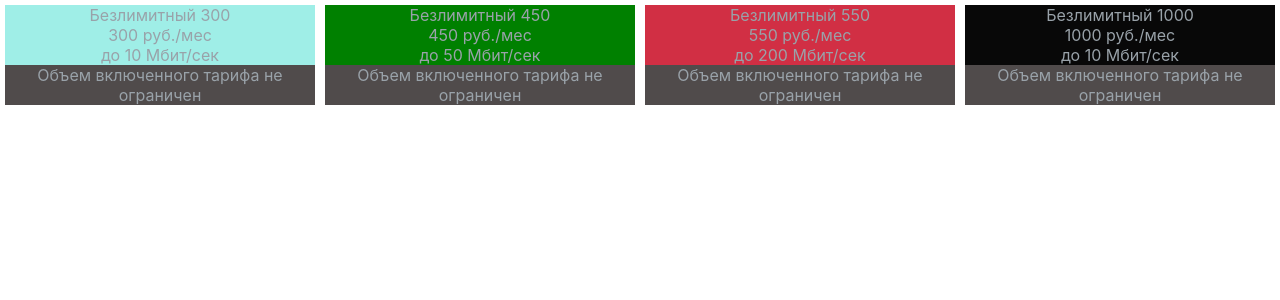
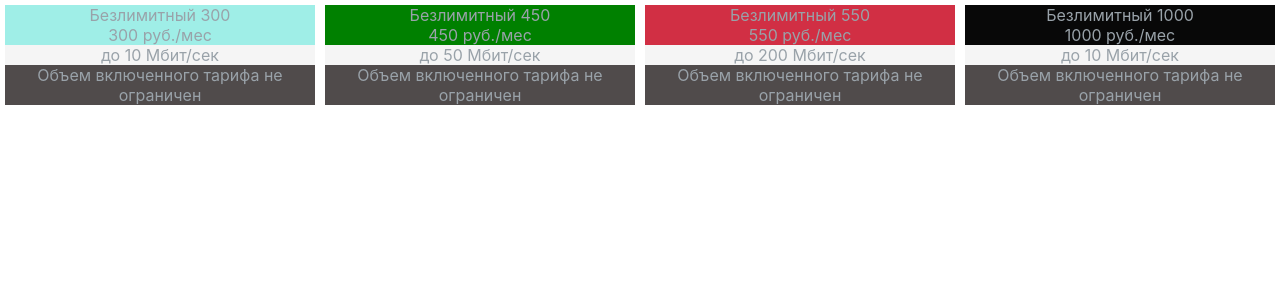
Before and after one commit to galya-cmd/tarifs, a React (Create React App) app: page / in a window 1280 px wide. Shown: the top 300 px of the page. Built offline with nearby package versions, Linux system fonts and the light colour scheme.

Commit message:
добавила фон скорости тарифа

```diff
--- a/src/components/Tarif.jsx
+++ b/src/components/Tarif.jsx
@@ -15,7 +15,7 @@ class Tarif extends React.Component {
 
         <div {...props} style={{ backgroundColor: color }}>{name}</div>
         <div  {...props} style={{ backgroundColor: color }}>{price}</div>
-        <div {...props} style={{ backgroundColor: color }}>{speed}</div>
+        <div {...props} style={{ backgroundColor: '#F5F5F5' }}>{speed}</div>
         <div {...props} style={{ backgroundColor: '#504b4b' }}>{text}</div>
       </div>
     );
```
